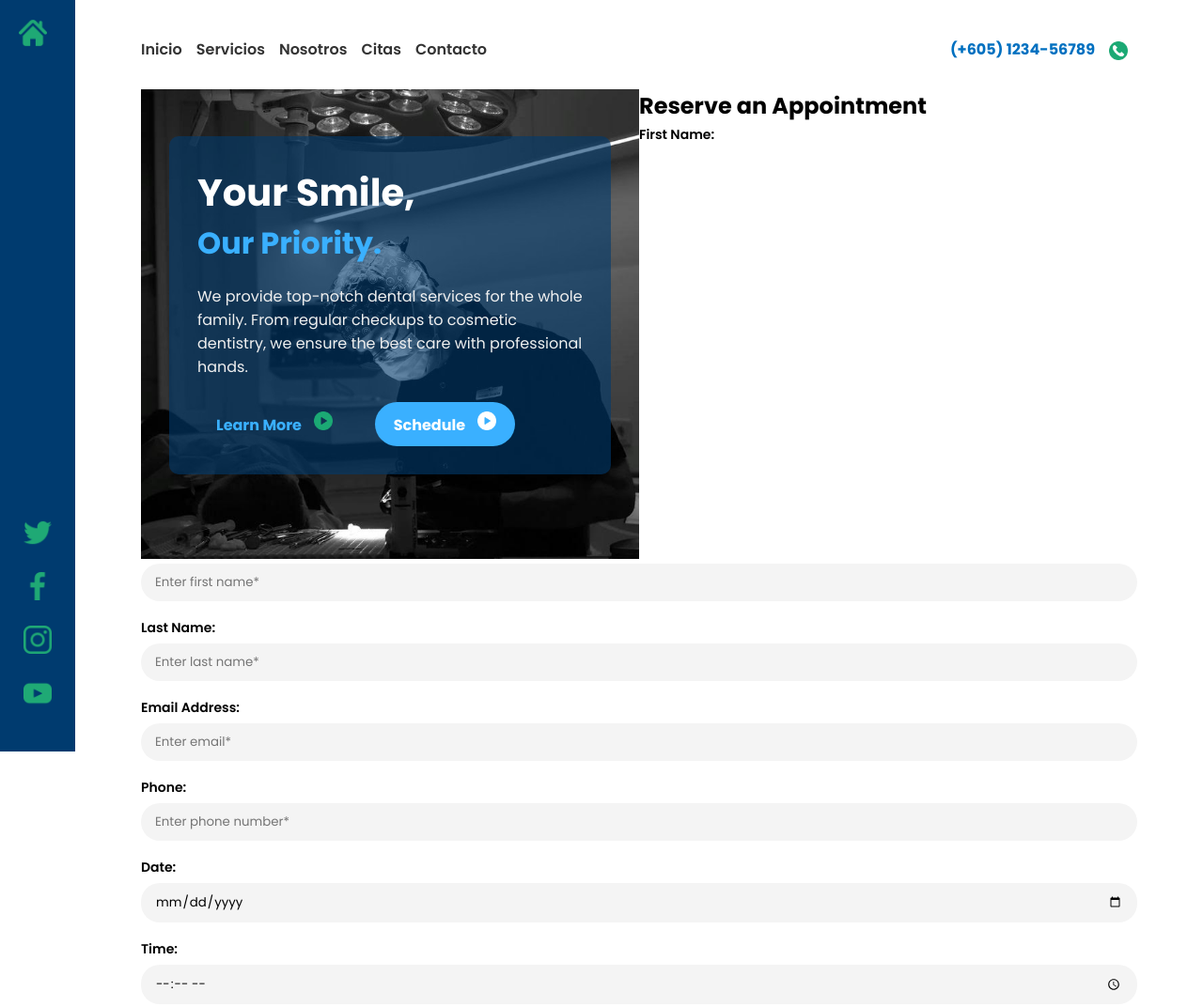
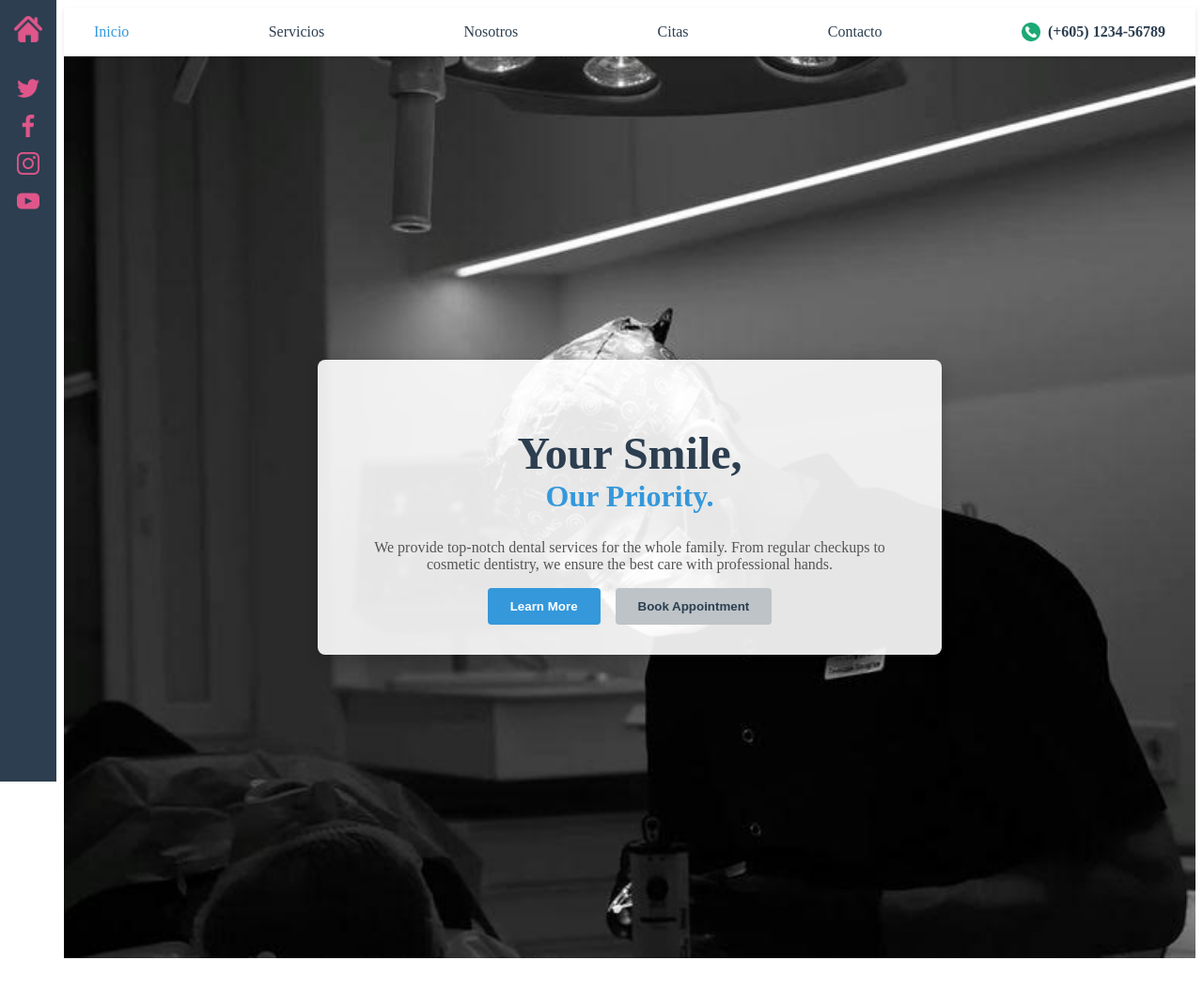
Before and after one commit to SAMITH146/landing-modifiqued, a plain HTML site: page index.html in a window 1280 px wide. Shown: the top 1072 px of the page at 94% size. After the commit the page ends 1028 px from the top, so only its background shows below. Drawn offline with Linux system fonts and the light colour scheme.

Commit message:
Se adapta con metodologia BEM

```diff
--- a/index.html
+++ b/index.html
@@ -1,97 +1,72 @@
 <!DOCTYPE html>
-<html lang="en">
+<html lang="es">
+
 <head>
-    <meta charset="UTF-8">
-    <meta name="viewport" content="width=device-width, initial-scale=1.0">
+  <meta charset="UTF-8" />
+  <meta name="viewport" content="width=device-width, initial-scale=1.0" />
   <title>Dental Care Center</title>
-    <link rel="stylesheet" href="styles.css">
+  <link rel="stylesheet" href="styles.css" />
 </head>
+
 <body>
-    <!-- Barra lateral izquierda con íconos -->
+  <!-- Bloque: sidebar - barra lateral con íconos de navegación -->
   <aside class="sidebar">
-        <div class="home-icon">
-            <img src="imgs/home-icon-silhouette.png" alt="Home">
+    <!-- Elemento: ícono principal de inicio -->
+    <div class="sidebar__icon sidebar__icon--home">
+      <img src="imgs/home-icon-silhouette.png" alt="Inicio" />
     </div>
-        <div class="social-icons">
-            <img src="imgs/twitter.png" alt="Twitter">
-            <img src="imgs/facebook-app-symbol.png" alt="Facebook">
-            <img src="imgs/instagram.png" alt="Instagram">
-            <img src="imgs/youtube.png" alt="YouTube">
+
+    <!-- Elemento: íconos sociales -->
+    <div class="sidebar__social">
+      <img src="imgs/twitter.png" alt="Twitter" class="sidebar__social-icon" />
+      <img src="imgs/facebook-app-symbol.png" alt="Facebook" class="sidebar__social-icon" />
+      <img src="imgs/instagram.png" alt="Instagram" class="sidebar__social-icon" />
+      <img src="imgs/youtube.png" alt="YouTube" class="sidebar__social-icon" />
     </div>
   </aside>
 
-    <!-- Contenido principal del sitio -->
-    <main class="main-content">
-        <header>
-            <!-- Barra de navegación superior -->
-            <nav class="navbar">
-                <a href="#">Inicio</a>
-                <a href="#">Servicios</a>
-                <a href="#">Nosotros</a>
-                <a href="#">Citas</a>
-                <a href="#">Contacto</a>
-                <div class="contact-info">
-                    <img src="imgs/phone-call.png" alt="Phone">
-                    <a href="#">(+605) 1234-56789</a>
+  <!-- Bloque: contenido principal -->
+  <main class="main">
+    <!-- Bloque: navbar - navegación principal del sitio -->
+    <header class="navbar">
+      <nav class="navbar__menu">
+        <!-- Elementos: enlaces del menú -->
+        <a href="#" class="navbar__link navbar__link--activo">Inicio</a>
+        <a href="#" class="navbar__link">Servicios</a>
+        <a href="#" class="navbar__link">Nosotros</a>
+        <a href="#" class="navbar__link">Citas</a>
+        <a href="#" class="navbar__link">Contacto</a>
+
+        <!-- Elemento: información de contacto -->
+        <div class="navbar__contacto">
+          <img src="imgs/phone-call.png" alt="Teléfono" class="navbar__icono" />
+          <a href="#" class="navbar__telefono">(+605) 1234-56789</a>
         </div>
       </nav>
     </header>
 
-        <!-- Sección principal dividida en dos columnas -->
-        <section class="hero-section">
-            <!-- Columna izquierda: texto de bienvenida -->
-            <div class="left-column">
-                <div class="intro-text">
-                    <h1>Your Smile,</h1>
-                    <h2>Our Priority.</h2>
-                    <p>We provide top-notch dental services for the whole family. From regular checkups to cosmetic dentistry, we ensure the best care with professional hands.</p>
-                    <div class="cta-buttons">
-                        <!-- Botón 1 -->
-                        <button class="read-more">Learn More
-                            <img src="imgs/play-button.png" alt="More">
-                        </button>
-                        <!-- Botón 2 -->
-                        <button class="book-now">Schedule
-                            <img src="imgs/play-button (1).png" alt="Book">
-                        </button>
-                    </div>
-                </div>
+    <!-- Bloque: sección de bienvenida principal (hero) con fondo -->
+    <section class="hero" style="background-image: url('imgs/deentista.jpg');">
+      <div class="hero__contenido">
+        <!-- Elemento: texto introductorio -->
+        <div class="hero__texto">
+          <h1 class="hero__titulo">Your Smile,</h1>
+          <h2 class="hero__subtitulo">Our Priority.</h2>
+          <p class="hero__descripcion">
+            We provide top-notch dental services for the whole family. From
+            regular checkups to cosmetic dentistry, we ensure the best care
+            with professional hands.
+          </p>
         </div>
 
-            <!-- Columna derecha: formulario de cita -->
-            <div class=right-column">
-                <h2>Reserve an Appointment</h2>
-                <form action="#">
-                    <div class="form-group">
-                        <label for="first-name">First Name:</label>
-                        <input type="text" id="first-name" placeholder="Enter first name*">
+        <!-- Elemento: botones de llamada a la acción -->
+        <div class="hero__acciones">
+          <button class="hero__boton hero__boton--primario">Learn More</button>
+          <button class="hero__boton hero__boton--secundario">Book Appointment</button>
         </div>
-                    <div class="form-group">
-                        <label for="last-name">Last Name:</label>
-                        <input type="text" id="last-name" placeholder="Enter last name*">
-                    </div>
-                    <div class="form-group">
-                        <label for="email">Email Address:</label>
-                        <input type="email" id="email" placeholder="Enter email*">
-                    </div>
-                    <div class="form-group">
-                        <label for="contact-no">Phone:</label>
-                        <input type="tel" id="contact-no" placeholder="Enter phone number*">
-                    </div>
-                    <div class="form-group">
-                        <label for="date">Date:</label>
-                        <input type="date" id="date">
-                    </div>
-                    <div class="form-group">
-                        <label for="time">Time:</label>
-                        <input type="time" id="time">
-                    </div>
-                    <button class="book-now">Confirm
-                        <img src="imgs/play-button (1).png" alt="Confirm">
-                    </button>
-                </form>
       </div>
     </section>
   </main>
 </body>
+
 </html>
--- a/styles.css
+++ b/styles.css
@@ -1,275 +1,167 @@
-@import url('https://fonts.googleapis.com/css2?family=Poppins:wght@300;400;600;700&display=swap');
+/* === CSS con clases BEM adaptado desde el original === */
 
-/* Reset */
-* {
-    margin: 0;
-    padding: 0;
-    box-sizing: border-box;
-    font-family: 'Poppins', sans-serif;
-}
-
-/* Sidebar */
+/* ================= Sidebar ================= */
 .sidebar {
   position: fixed;
   top: 0;
   left: 0;
-    width: 80px;
-    height: 100%;
-    background-color: #003b6f;
-    padding: 20px;
+  height: 100vh;
+  width: 60px;
+  background-color: #2c3e50;
+  display: flex;
+  flex-direction: column;
+  align-items: center;
+  padding: 1rem 0;
+  z-index: 10;
 }
 
-.home-icon img,
-.social-icons img {
-    width: 30px;
-    height: 30px;
-    margin-bottom: 20px;
+.sidebar__icon {
+  margin-bottom: 2rem;
 }
 
-.social-icons {
-    position: absolute;
-    bottom: 20px;
-    left: 25px;
+.sidebar__icon--home img {
+  width: 30px;
+  filter: invert(1);
 }
 
-/* Main Content */
-.main-content {
-    margin-left: 80px;
-    padding: 40px 70px;
-    background-color: #ffffff;
+.sidebar__social {
+  display: flex;
+  flex-direction: column;
+  gap: 1rem;
 }
 
-/* Navbar */
-.navbar {
-    width: 100%;
-    overflow: hidden;
-    margin-bottom: 20px;
+.sidebar__social-icon {
+  width: 24px;
+  filter: invert(1);
+  cursor: pointer;
+  transition: transform 0.2s;
 }
 
-.navbar a {
-    float: left;
-    text-decoration: none;
-    color: #333;
-    font-weight: 600;
-    margin-right: 15px;
+.sidebar__social-icon:hover {
+  transform: scale(1.2);
 }
 
-.navbar a:hover {
-    color: #0070c0;
+
+/* ================= Navbar ================= */
+.navbar {
+  background-color: #fff;
+  padding: 1rem 2rem;
+  box-shadow: 0 2px 5px rgba(0,0,0,0.1);
+  margin-left: 60px;
+  position: relative;
+  z-index: 2;
 }
 
-.contact-info {
-    float: right;
+.navbar__menu {
+  display: flex;
+  justify-content: space-between;
+  align-items: center;
 }
 
-.contact-info img {
-    width: 20px;
-    vertical-align: middle;
-    margin-right: 10px;
+.navbar__link {
+  margin-right: 1rem;
+  text-decoration: none;
+  color: #2c3e50;
+  font-weight: 500;
+  transition: color 0.3s;
 }
 
-.contact-info a {
-    color: #0070c0;
+.navbar__link:hover,
+.navbar__link--activo {
+  color: #3498db;
+}
+
+.navbar__contacto {
+  display: flex;
+  align-items: center;
+  gap: 0.5rem;
+}
+
+.navbar__icono {
+  width: 20px;
+}
+
+.navbar__telefono {
+  color: #2c3e50;
   text-decoration: none;
   font-weight: bold;
 }
 
-/* Hero Section */
-.hero-section {
-    width: 100%;
-    overflow: hidden;
-    margin-top: 30px;
+
+/* ================= Hero Section ================= */
+.hero {
+  padding: 5rem 2rem;
+  background-size: cover;
+  background-position: center;
+  background-repeat: no-repeat;
+  min-height: 100vh;
+  display: flex;
+  justify-content: center;
+  align-items: center;
+  margin-left: 60px;
+  position: relative;
+  z-index: 1;
 }
 
-/* Left Column */
-.left-column {
-    float: left;
-    width: 50%;
-    height: 500px;
-    background-image: url('imgs/deentista.jpg');
-    background-size: cover;
-    background-position: center;
-    padding: 50px 30px;
-}
-
-.intro-text {
-    background-color: rgba(0, 59, 111, 0.6);
-    padding: 30px;
-    border-radius: 10px;
-    color: white;
-}
-
-.intro-text h1 {
-    font-size: 2.5rem;
-    font-weight: 700;
-}
-
-.intro-text h2 {
-    font-size: 2rem;
-    color: #3ab0ff;
-    margin-bottom: 20px;
-}
-
-.intro-text p {
-    font-size: 1rem;
-    margin-bottom: 25px;
-    color: #f0f0f0;
-}
-
-.cta-buttons button {
-    padding: 10px 20px;
-    border-radius: 25px;
-    font-size: 1rem;
-    margin-right: 20px;
-    display: inline-block;
-    cursor: pointer;
-    border: none;
-}
-
-.book-now {
-    background-color: #3ab0ff;
-    color: white;
-    font-weight: bold;
-}
-
-.read-more {
-    border: 2px solid #3ab0ff;
-    background-color: transparent;
-    color: #3ab0ff;
-    font-weight: bold;
-}
-
-.cta-buttons button img {
-    width: 20px;
-    margin-left: 10px;
-}
-
-/* Right Column */
-.right-column {
-    float: left;
-    width: 50%;
-    padding: 40px;
-    background-color: #ffffff;
-}
-
-.right-column h2 {
-    font-size: 1.8rem;
-    color: #3ab0ff;
-    margin-bottom: 20px;
+.hero__contenido {
+  max-width: 600px;
+  background-color: rgba(255, 255, 255, 0.9);
+  padding: 2rem;
+  border-radius: 8px;
+  box-shadow: 0 4px 16px rgba(0,0,0,0.2);
+  position: relative;
+  z-index: 2;
   text-align: center;
 }
 
-.form-group {
-    margin-bottom: 15px;
+.hero__titulo {
+  font-size: 3rem;
+  color: #2c3e50;
+  margin-bottom: 0;
 }
 
-.form-group label {
-    font-weight: 600;
-    font-size: 14px;
+.hero__subtitulo {
+  font-size: 2rem;
+  color: #3498db;
+  margin-top: 0;
 }
 
-.form-group input {
-    width: 100%;
-    padding: 10px 15px;
-    margin-top: 5px;
-    border: none;
-    border-radius: 20px;
-    background-color: #f4f4f4;
+.hero__descripcion {
+  font-size: 1rem;
+  margin: 1rem 0;
+  color: #555;
 }
 
-.form-group input:focus {
-    outline: none;
-    box-shadow: 0 0 5px rgba(58, 176, 255, 0.5);
+.hero__acciones {
+  display: flex;
+  justify-content: center;
+  gap: 1rem;
+  flex-wrap: wrap;
 }
 
-.right-column button {
-    padding: 10px;
-    border-radius: 20px;
-    font-size: 1rem;
-    background-color: #3ab0ff;
-    color: white;
+.hero__boton {
+  padding: 0.75rem 1.5rem;
+  border: none;
+  border-radius: 4px;
   font-weight: bold;
-    border: none;
-    display: inline-block;
-    text-align: center;
+  cursor: pointer;
+  transition: background 0.3s;
 }
 
-.right-column button img {
-    width: 20px;
-    margin-left: 10px;
+.hero__boton--primario {
+  background-color: #3498db;
+  color: #fff;
 }
 
-
-/* diseño responsivo para pantaalas medianas*/
-@media (max-width: 1024px) {
-
-    .left-column,
-    .right-column {
-        width: 100%;
-        float: none;
-        height: auto;
-        padding: 30px;
+.hero__boton--secundario {
+  background-color: #bdc3c7;
+  color: #2c3e50;
 }
 
-    .hero-section {
-        height: auto;
+.hero__boton--primario:hover {
+  background-color: #2980b9;
 }
 
-    .sidebar {
-        width: 60px;
-        padding: 15px;
+.hero__boton--secundario:hover {
+  background-color: #95a5a6;
 }
-
-    .main-content {
-        margin-left: 60px;
-        padding: 30px 40px;
-    }
-
-    .cta-buttons button {
-        margin: 10px 0;
-        width: auto;
-    }
-}
-
-/* Diseño responsivo para Móviles */
-@media (max-width: 767px) {
-    .sidebar {
-        position: relative;
-        width: 100%;
-        height: auto;
-        padding: 10px;
-        text-align: center;
-    }
-
-    .home-icon img,
-    .social-icons img {
-        width: 24px;
-        height: 24px;
-        margin: 10px;
-    }
-
-    .main-content {
-        margin-left: 0;
-        padding: 20px;
-    }
-
-    .navbar a {
-        float: none;
-        display: block;
-        margin: 10px 0;
-        text-align: center;
-    }
-
-    .contact-info {
-        float: none;
-        text-align: center;
-        margin-top: 10px;
-    }
-
-    .left-column,
-    .right-column {
-        width: 100%;
-        float: none;
-        padding: 20px;
-    }
-}
```
Lines whose indentation alone changed are shown as unchanged.
